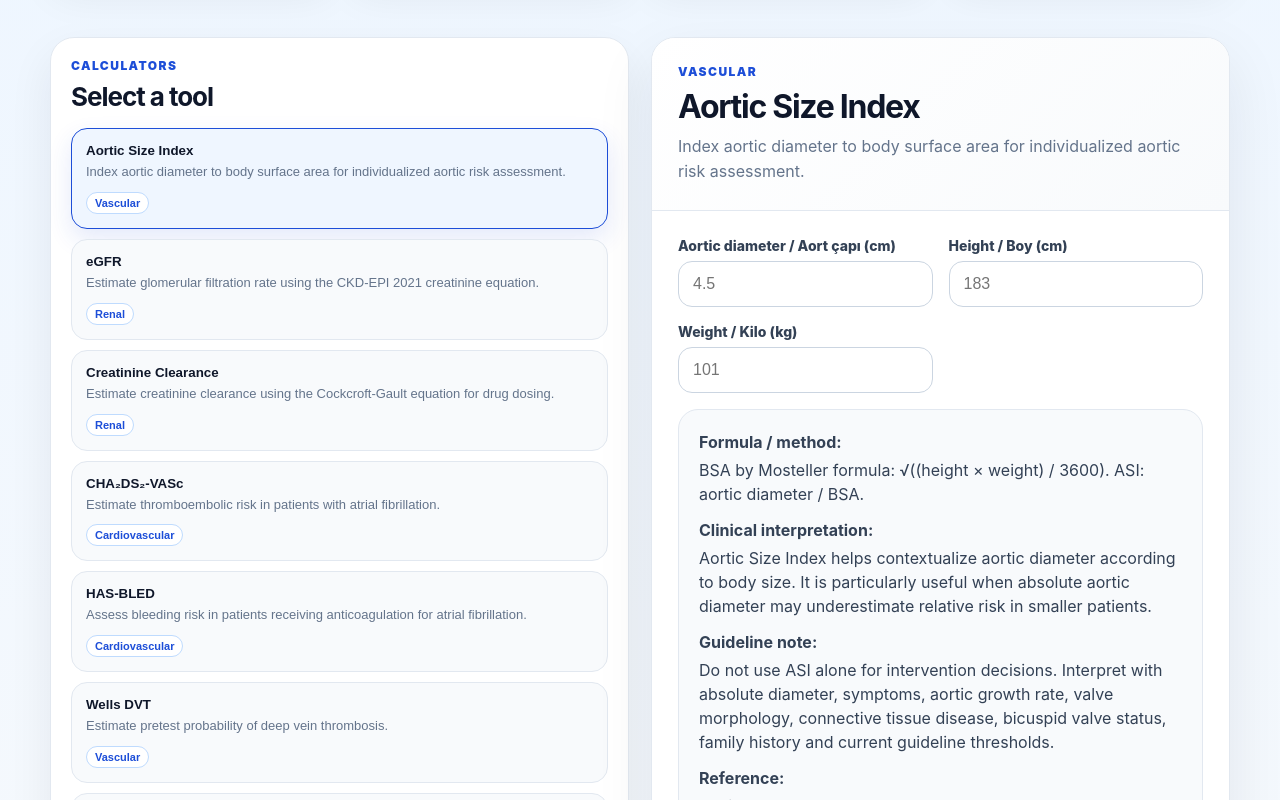
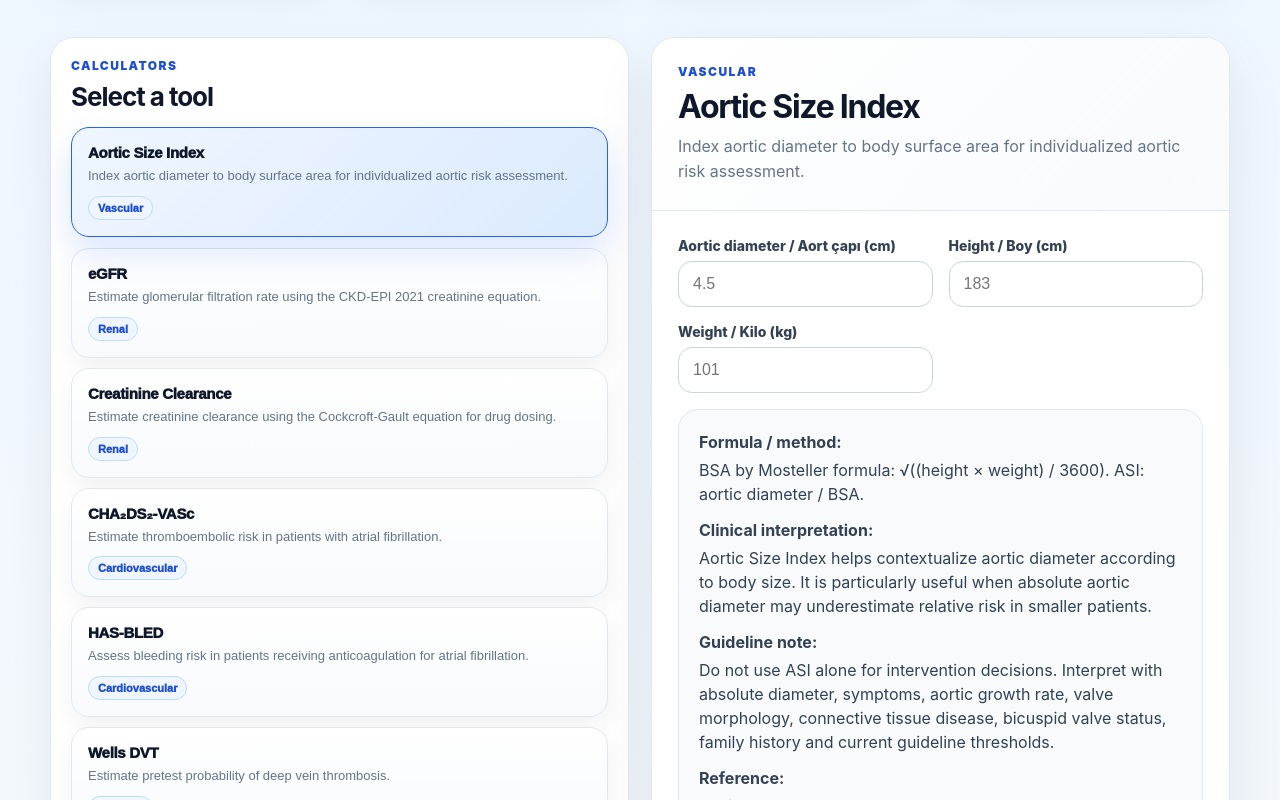
Before and after one commit to brsbyrm/meddoq, a Next.js app: page / in a window 1280 px wide. Shown: the part 1280-2080 px from the top of the page. Built offline with nearby package versions, Linux system fonts and the light colour scheme.

Commit message:
Polish calculator cards

```diff
--- a/app/page.js
+++ b/app/page.js
@@ -1363,27 +1363,32 @@ const styles = {
   },
   calculatorButton: {
     border: "1px solid #e2e8f0",
-    background: "#f8fafc",
-    borderRadius: 16,
-    padding: 14,
+    background: "linear-gradient(180deg, #ffffff, #f8fafc)",
+    borderRadius: 18,
+    padding: 16,
     cursor: "pointer",
     textAlign: "left",
     color: "#0f172a",
+    boxShadow: "0 10px 24px rgba(15,23,42,0.05)",
+    transition: "all 0.2s ease",
   },
   calculatorButtonActive: {
-    border: "1px solid #1d4ed8",
-    background: "#eff6ff",
-    borderRadius: 16,
-    padding: 14,
+    border: "1px solid #2563eb",
+    background: "linear-gradient(135deg, #eff6ff, #dbeafe)",
+    borderRadius: 18,
+    padding: 16,
     cursor: "pointer",
     textAlign: "left",
     color: "#0f172a",
-    boxShadow: "0 10px 24px rgba(29,78,216,0.12)",
+    boxShadow: "0 16px 34px rgba(37,99,235,0.16)",
+    transform: "translateY(-1px)",
   },
   calculatorName: {
     display: "block",
-    fontWeight: 900,
-    marginBottom: 5,
+    fontWeight: 950,
+    marginBottom: 6,
+    fontSize: 15,
+    letterSpacing: "-0.02em",
   },
   calculatorDescription: {
     display: "block",
@@ -1395,12 +1400,12 @@ const styles = {
   categoryPill: {
     display: "inline-flex",
     color: "#1d4ed8",
-    background: "white",
+    background: "#eff6ff",
     border: "1px solid #bfdbfe",
     borderRadius: 999,
-    padding: "4px 8px",
+    padding: "5px 9px",
     fontSize: 11,
-    fontWeight: 900,
+    fontWeight: 950,
   },
   calculatorCard: {
     background: "white",
```
